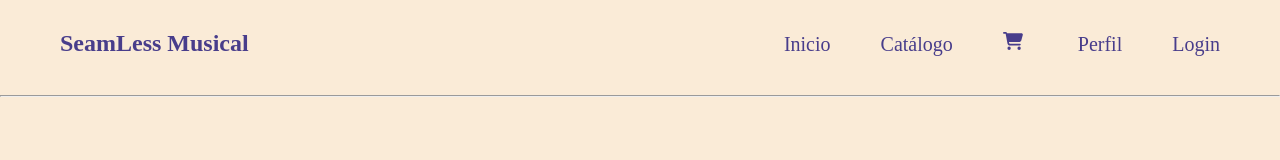
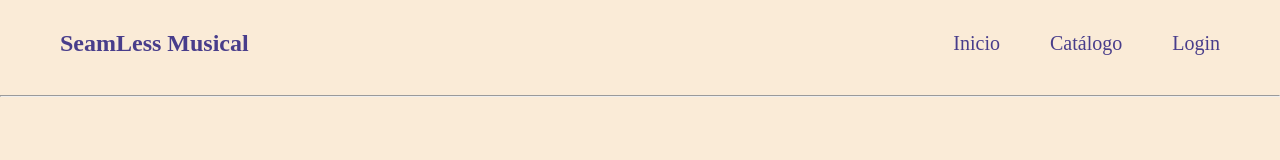
Before and after one commit to JaviDev707/TiendaDeMusica-Frontend, a React (Vite) app: page / in a window 1280 px wide. Shown: the top 160 px of the page. Built offline with nearby package versions, Linux system fonts and the light colour scheme.

Commit message:
Mejoras Navbar

```diff
--- a/src/components/Navbar.jsx
+++ b/src/components/Navbar.jsx
@@ -3,6 +3,7 @@
 import { GrLogout } from "react-icons/gr";
 import { useCart } from "../context/CartContext.jsx";
 import { useAuth } from "../context/AuthContext.jsx";
+import { Link } from "react-router-dom";
 
 const Navbar = () => {
   const { totalItems } = useCart();
@@ -13,18 +14,22 @@
       <nav className="navbar">
         <h1 className="logo">SeamLess Musical</h1>
         <ul className="nav-links">
-          <a href="/">Inicio</a>
-          <a href="/catalog">Catálogo</a>
-          <a href="/cart">
-            <FaCartShopping /> {totalItems > 0 ? ` (${totalItems})` : ""}
-          </a>
-          <a href="/profile">Perfil</a>
+          <Link to="/">Inicio</Link>
+          <Link to="/catalog">Catálogo</Link>
+          {isAuthenticated && (
+            <>
+              <Link to="/cart">
+                <FaCartShopping /> {totalItems > 0 ? ` (${totalItems})` : ""}
+              </Link>
+              <Link to="/profile">Perfil</Link>
+            </>
+          )}
           {isAuthenticated ? (
             <button onClick={logout} className="logout-button">
               <GrLogout />
             </button>
           ) : (
-            <a href="/login">Login</a>
+            <Link to="/login">Login</Link>
           )}
         </ul>
       </nav>
```
